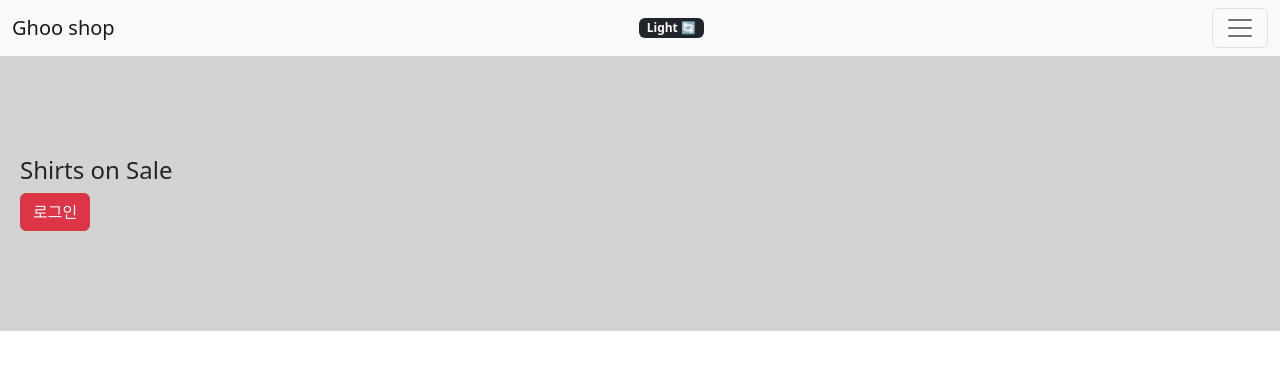
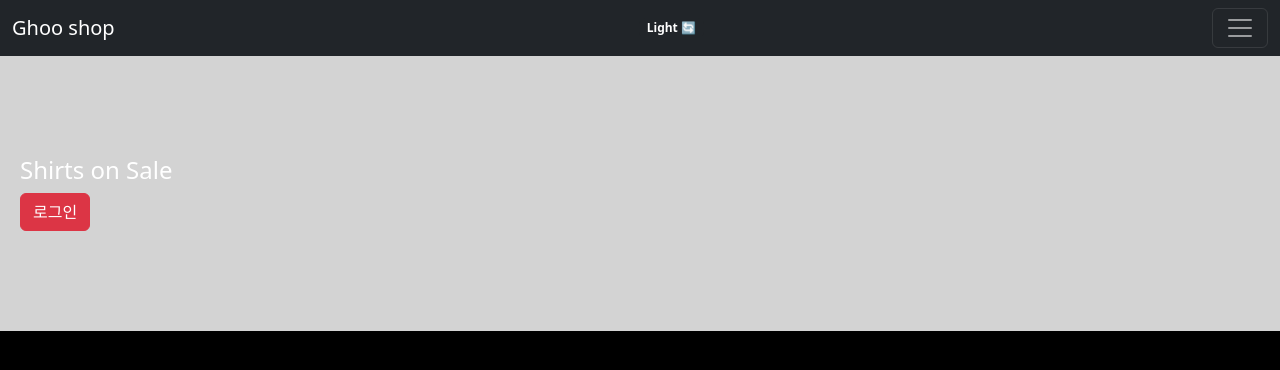
Before and after one commit to ghooman/Vanilla-JS, a plain HTML site: page index.html in a window 1280 px wide. Both pictures are taken after a click on the element "Dark 🔄". Drawn offline with nearby package versions, Linux system fonts and the light colour scheme.

Commit message:
darkmode practice

```diff
--- a/app.js
+++ b/app.js
@@ -32,8 +32,11 @@ $(".badge").on("click", function () {
   count += 1;
   if (count % 2 === 1) {
     $(".badge").html("Light 🔄");
-  }
-  if (count % 2 === 0) {
+    $("#navbar").addClass("navbar-dark bg-dark");
+    $("#modeChange").addClass("dark");
+  } else {
     $(".badge").html("Dark 🔄");
+    $("#navbar").removeClass("navbar-dark bg-dark");
+    $("#modeChange").removeClass("dark");
   }
 });
--- a/index.html
+++ b/index.html
@@ -18,8 +18,8 @@
       crossorigin="anonymous"
     ></script>
   </head>
-  <body>
-    <nav class="navbar navbar-light bg-light">
+  <body id="modeChange">
+    <nav class="navbar navbar-light bg-light" id="navbar">
       <div class="container-fluid">
         <span class="navbar-brand">Ghoo shop</span>
         <span class="badge bg-dark">Dark 🔄</span>
--- a/style.css
+++ b/style.css
@@ -1,3 +1,8 @@
+.dark {
+  background: black;
+  color: white;
+}
+
 .list-group {
   display: none;
 }
```
